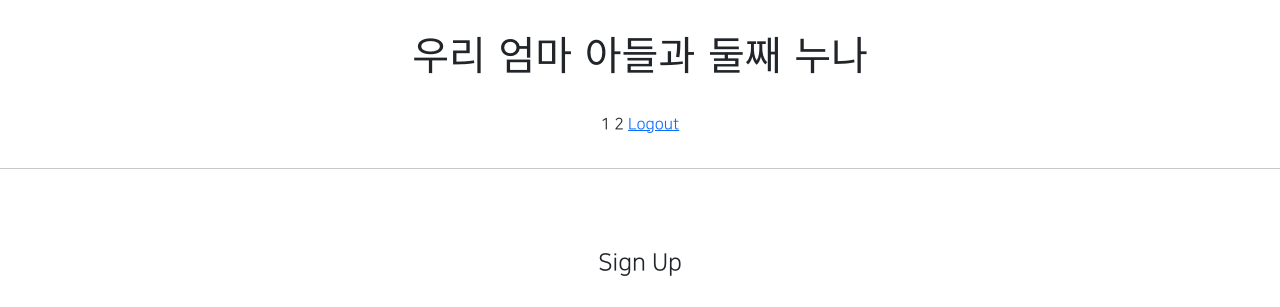
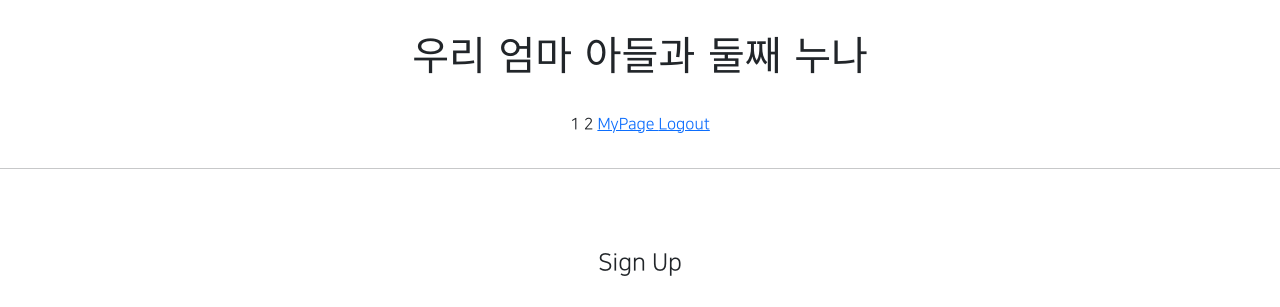
Before and after one commit to inrainy/gis_web_application, a Django app: page /accounts/create/ in a window 1280 px wide. Shown: the top 307 px of the page. Run offline with Django 3.2, Linux system fonts and the light colour scheme; the visitor is signed in with stand-in values (Sample User, id 1); parts of the project's set-up code (start-up, migrations or seed data) failed here and were passed over; some libraries are stand-ins or nearby versions; some web fonts are replaced.

Commit message:
7.20.webapplication8

```diff
--- a/templates/header.html
+++ b/templates/header.html
@@ -18,6 +18,11 @@
         </span>
         {% else %}
         <span>
+            <a href="{% url 'accountapp:detail' pk=user.pk %}">
+                MyPage
+            </a>
+        </span>
+        <span>
             <a href="{% url 'accountapp:logout' %}">
                 Logout
             </a>
```
